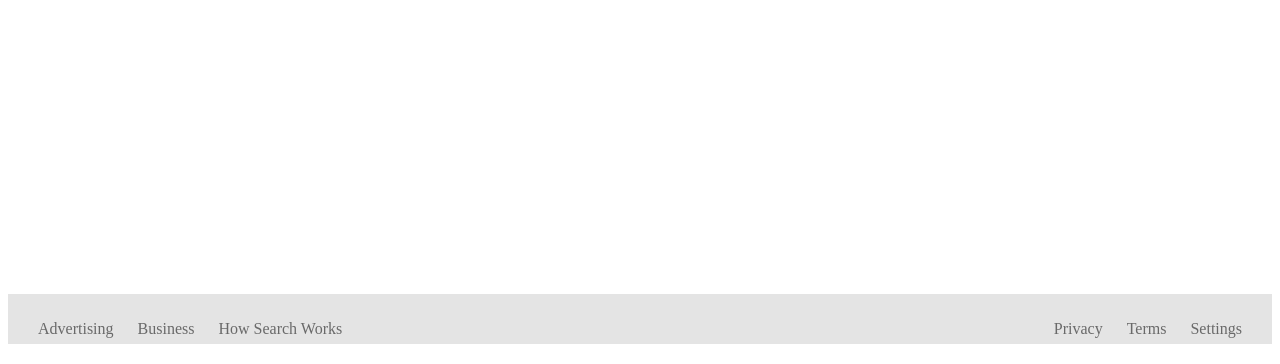
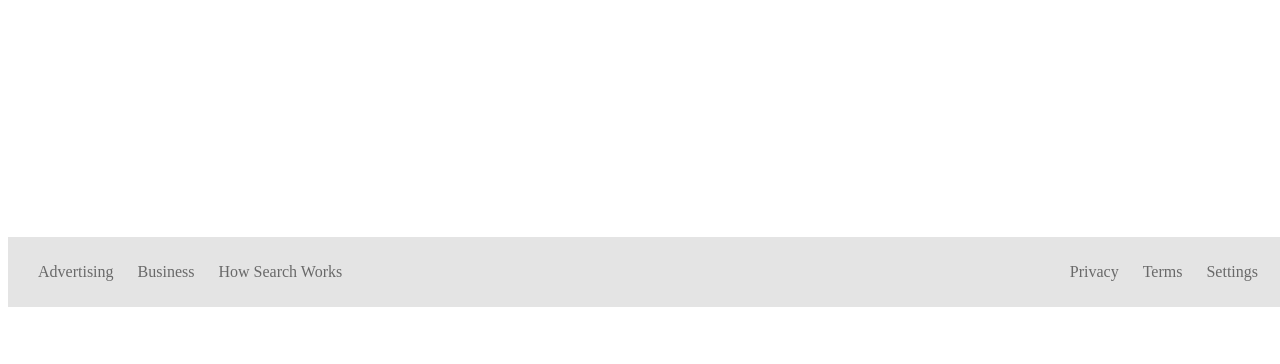
Before and after one commit to 9James9/google-homepage, a plain HTML site: page index.html in a window 1280 px wide. Shown: the part 493-857 px from the top of the page. After the commit the page ends 800 px from the top, so only its background shows below. Drawn offline with Linux system fonts and the light colour scheme.

Commit message:
fixed footer so it stays on the bottom

```diff
--- a/style.css
+++ b/style.css
@@ -1,3 +1,7 @@
+body {
+    width: 100%;
+    height: 100%;
+}
 .topbar {
     padding-bottom: 250px;
 }
@@ -60,7 +64,9 @@
 }
 #footer {
     background-color: #e4e4e4;
-    height: 50px;
+    bottom: 0px;
+    position: absolute;
+    width: 100%;
 }
 .googlecontainer {
     display: flex;
```
